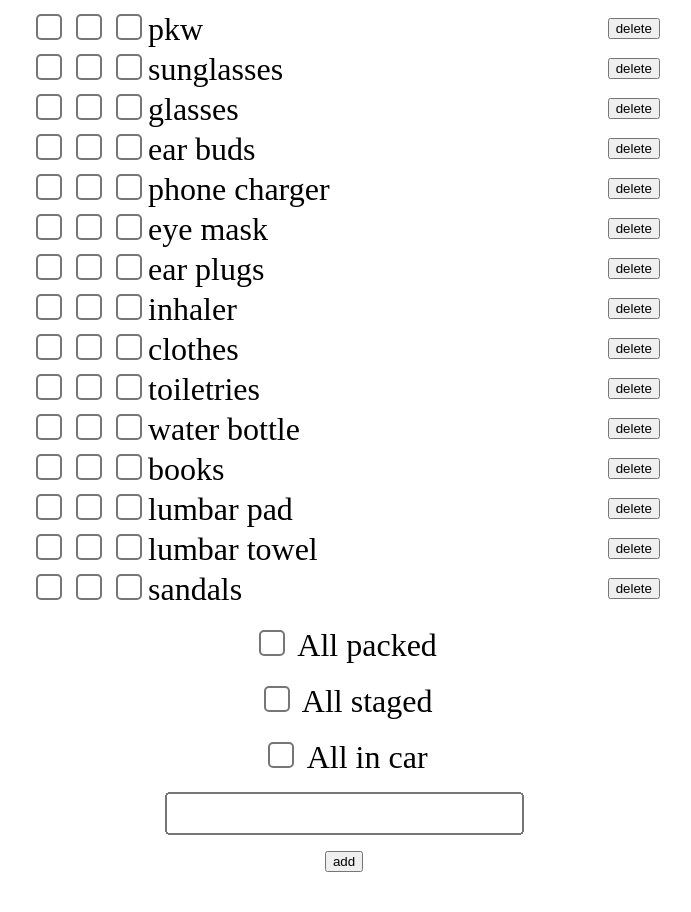
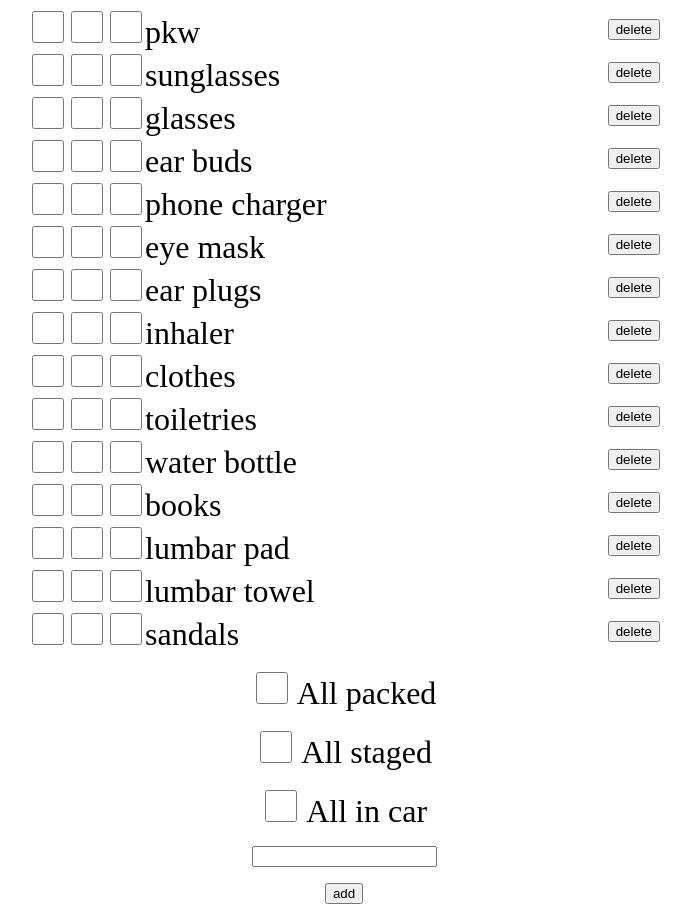
Before and after one commit to cbouwense/packing-list, a plain HTML site: page index.html in a window 1280 px wide. Shown: the whole page, without its empty margins (296-987 px from the left). Before the commit the page ends 880 px from the top, so only its background shows below. Drawn offline with Linux system fonts and the light colour scheme.

Commit message:
some css tweaks

```diff
--- a/index.html
+++ b/index.html
@@ -10,8 +10,9 @@
         font-size: 24px;
       }
 
-      input {
-        zoom: 1.5;
+      input[type="checkbox"] {
+        width: 1.5rem;
+        height: 1.5rem;
       }
 
       main {
@@ -42,8 +43,9 @@
           font-size: 32px;
         }
 
-        input {
-          zoom: 2;
+        input[type="checkbox"] {
+          width: 2rem;
+          height: 2rem;
         }
 
         ul {
```
